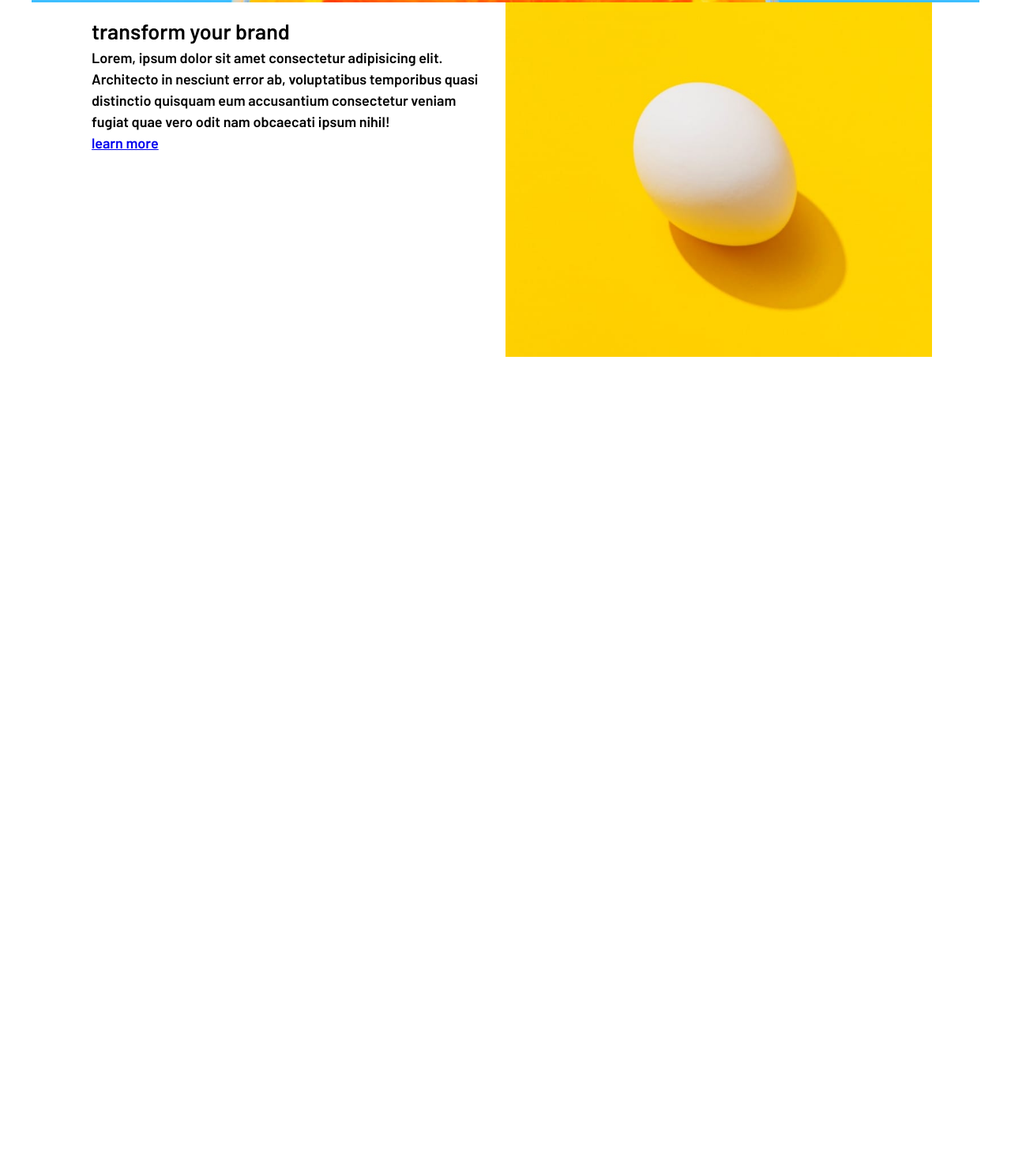
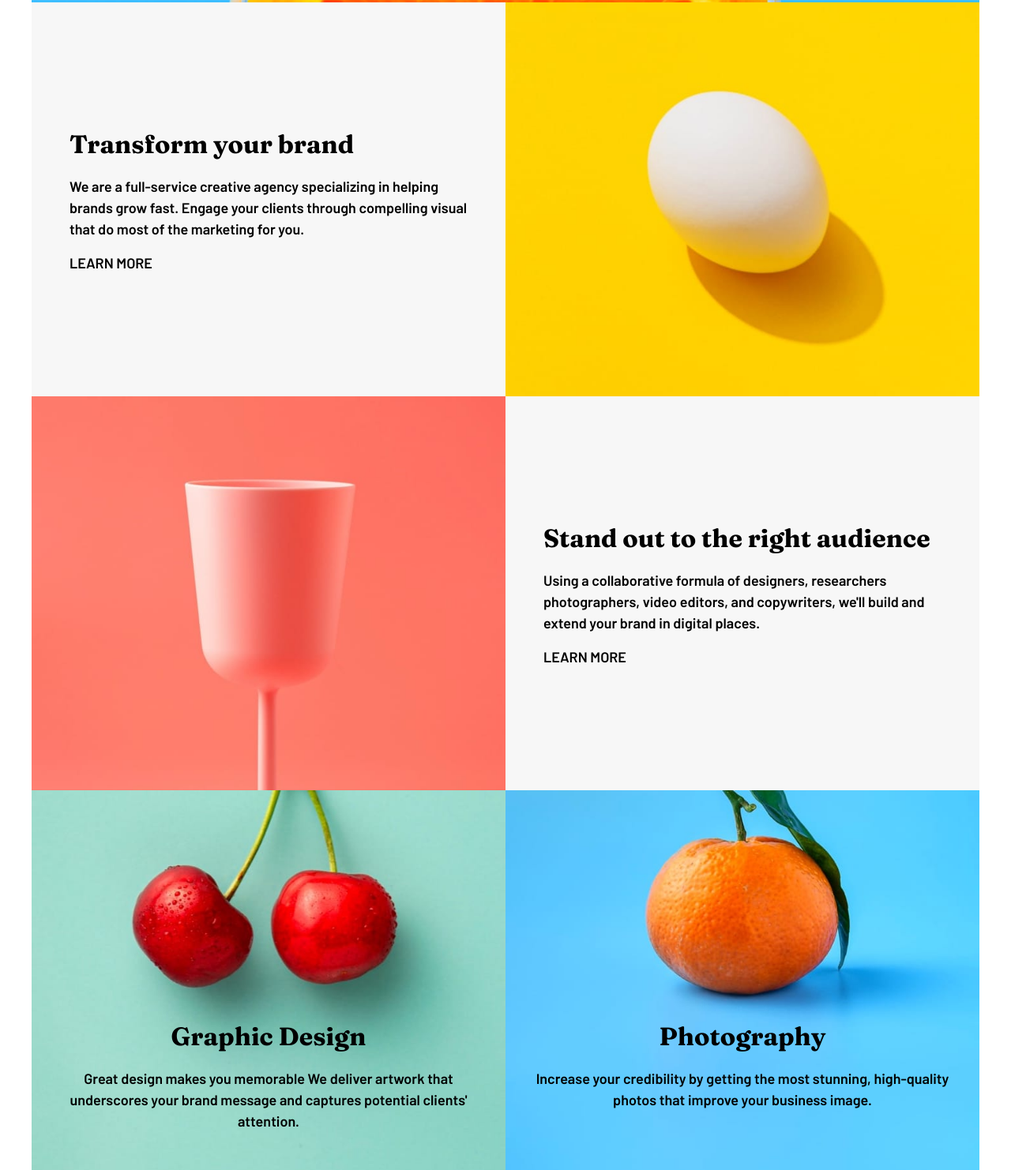
Before and after one commit to itsmacr8/sunnyside-agency-landing-page, a website built with webpack: page src/index.html in a window 1280 px wide. Shown: the part 557-2039 px from the top of the page at 79% size. Before the commit the page ends 1009 px from the top, so only its background shows below. Built offline with nearby package versions, Linux system fonts and the light colour scheme.

Commit message:
Complete the second section of the page and remove 3 column layout for desktop devices from flex.

```diff
--- a/src/index.html
+++ b/src/index.html
@@ -49,19 +49,40 @@
   </section>
 
   <main>
-    <section>
-      <div class="container flex">
-        <div class="image-info flex__item">
-          <h2>transform your brand</h2>
-          <p>Lorem, ipsum dolor sit amet consectetur adipisicing elit. Architecto in nesciunt error ab, voluptatibus
-            temporibus quasi distinctio quisquam eum accusantium consectetur veniam fugiat quae vero odit nam obcaecati
-            ipsum nihil!</p>
-          <a href="#">learn more</a>
+    <section class="flex">
+      <div class="company-info flex__item flex grow f-direction">
+        <h2 class="ff-700 section-header">Transform your brand</h2>
+        <p class="my-1">We are a full-service creative agency specializing in helping brands grow fast. Engage your clients
+          through compelling visual that do most of the marketing for you.</p>
+        <a class="learn-more-link learn-more-link--transform" href="#">learn more</a>
+      </div>
+      <picture class="flex__item custom-order">
+        <source srcset="src/images/desktop/image-transform.jpg" media="(min-width: 1350px)">
+        <img src="src/images/mobile/image-transform.jpg" alt="egg" />
+        </picture>
+        <picture class="flex__item">
+          <source srcset="src/images/desktop/image-stand-out.jpg" media="(min-width: 1350px)">
+          <img src="src/images/mobile/image-stand-out.jpg" alt="wine-glass" />
+        </picture>
+      <div class="company-info flex__item flex grow f-direction">
+        <h2 class="ff-700 section-header">Stand out to the right audience</h2>
+        <p class="my-1">Using a collaborative formula of designers, researchers photographers, video editors, and copywriters,
+          we'll build and extend your brand in digital places.</p>
+        <a class="learn-more-link learn-more-link--stand-out" href="#">learn more</a>
+      </div>
+      <div class="flex__item grow graphic-design-background text-center">
+        <div class="container">
+          <h2 class="ff-700 section-header mt-3">Graphic Design</h2>
+          <p class="my-1 custom-alignment-center">Great design makes you memorable We deliver artwork that underscores your
+            brand message and captures potential clients' attention.</p>
         </div>
-        <picture class="flex__item">
-          <source srcset="src/images/desktop/image-transform.jpg" media="(min-width: 1350px)">
-          <img src="src/images/mobile/image-transform.jpg" alt="milk-bottle" />
-        </picture>
+      </div>
+      <div class="flex__item grow photography-background text-center">
+        <div class="container">
+          <h2 class="ff-700 section-header mt-3">Photography</h2>
+          <p class="my-1 custom-alignment-center">Increase your credibility by getting the most stunning, high-quality photos
+            that improve your business image.</p>
+        </div>
       </div>
     </section>
   </main>
--- /dev/null
+++ b/src/sass/abstracts/_mixins.scss
@@ -0,0 +1,10 @@
+@mixin background {
+    background-size: cover;
+    background-repeat: no-repeat;
+    background-position: 50% 0;
+}
+
+@mixin background-image {
+    padding-top: 15rem;
+    padding-bottom: 2rem;
+}
--- a/src/sass/abstracts/_variables.scss
+++ b/src/sass/abstracts/_variables.scss
@@ -9,6 +9,9 @@ $for-desktop-only: 84.375em; //  1350px
 
 :root {
     --white: hsl(0, 0%, 100%);
-    --ff-fraunces: 'Fraunces', serif;
+    --gray: hsl(0, 0%, 97%);
+    --gray-dark: hsla(0, 0%, 100%, 0.11);
+    --black: hsl(0, 0%, 0%);
+    --ff-fraunces: "Fraunces", serif;
     --spacer: 1rem;
 }
--- a/src/sass/base/_typography.scss
+++ b/src/sass/base/_typography.scss
@@ -11,6 +11,15 @@ body {
     font-weight: 900;
 }
 
+.ff-700 {
+    font-family: var(--ff-fraunces);
+    font-weight: 700;
+}
+
+.section-header {
+    font-size: 2rem;
+}
+
 p {
     max-width: 600px;
     margin: 0;
--- a/src/sass/components/_btn.scss
+++ b/src/sass/components/_btn.scss
@@ -11,7 +11,7 @@
     transition: box-shadow 500ms ease-in-out;
 
     &:hover {
-        box-shadow: inset 0 8px 16px rgba(60, 71, 97, 0.4);
+        background-color: var(--gray-dark);
     }
 
     &:focus {
--- a/src/sass/components/_navigation.scss
+++ b/src/sass/components/_navigation.scss
@@ -44,7 +44,10 @@ header {
             text-align: center;
         }
         &:hover {
-            background-color: #555;
+            background-color: var(--gray-dark);
+            @media (max-width: $for-tablet-any-mode) {
+                background-color: transparent;
+            }
         }
     }
 
--- a/src/sass/layout/_flex.scss
+++ b/src/sass/layout/_flex.scss
@@ -11,9 +11,6 @@
         @media screen and (min-width: $for-tablet-any-mode) {
             flex: 1 1 auto;
             flex-basis: 45%;
-        }
-        @media screen and (min-width: $for-desktop-only) {
-            flex-basis: 30%;
         }
     }
 }
@@ -35,3 +32,7 @@
 .gap {
     --gap: 2rem;
 }
+
+.grow {
+    flex-grow: 1;
+}
--- a/src/sass/main.scss
+++ b/src/sass/main.scss
@@ -1,4 +1,5 @@
 @import "abstracts/_variables";
+@import "abstracts/_mixins";
 
 @import "base/_reset";
 @import "base/_typography";
--- a/src/sass/pages/_home.scss
+++ b/src/sass/pages/_home.scss
@@ -1,18 +1,64 @@
-.hero{
+.hero {
     background-image: url("../images/desktop/image-header.jpg");
-    background-size: cover;
-    background-position: 50% 80%;
-    background-repeat: no-repeat;
+    @include background;
+    background-position: 50% 100%;
     min-height: 70vh;
 }
 
-.page-heading{
+.page-heading {
     font-size: 3rem;
     color: var(--white);
     text-transform: uppercase;
     letter-spacing: 10px;
 }
 
-.image-info{
-    padding: 1rem;
+.company-info {
+    background-color: var(--gray);
+    padding: 2rem;
+    @media screen and (min-width: $for-tablet-any-mode) {
+        padding: 0 3rem;
+    }
 }
+
+.learn-more-link {
+    color: var(--black);
+    text-decoration: none;
+    text-transform: uppercase;
+    transition: text-decoration 500ms ease-in-out;
+    &--transform {
+        text-decoration-color: hsl(50, 100%, 50%);
+        &:hover {
+            text-decoration: underline 2px solid hsl(50, 100%, 50%);
+        }
+    }
+    &--stand-out {
+        text-decoration-color: hsl(6, 100%, 70%);
+        &:hover {
+            text-decoration: underline 2px solid hsl(6, 100%, 70%);
+        }
+    }
+}
+
+.custom-order {
+    order: -1;
+    @media screen and (min-width: $for-tablet-any-mode) {
+        order: 0;
+    }
+}
+
+.graphic-design-background {
+    background-image: url("../images/desktop/image-graphic-design.jpg");
+    @include background;
+    @include background-image;
+}
+
+.photography-background {
+    background-image: url("../images/desktop/image-photography.jpg");
+    @include background;
+    @include background-image;
+}
+
+.custom-alignment-center {
+    margin-left: auto;
+    margin-right: auto;
+}
```
